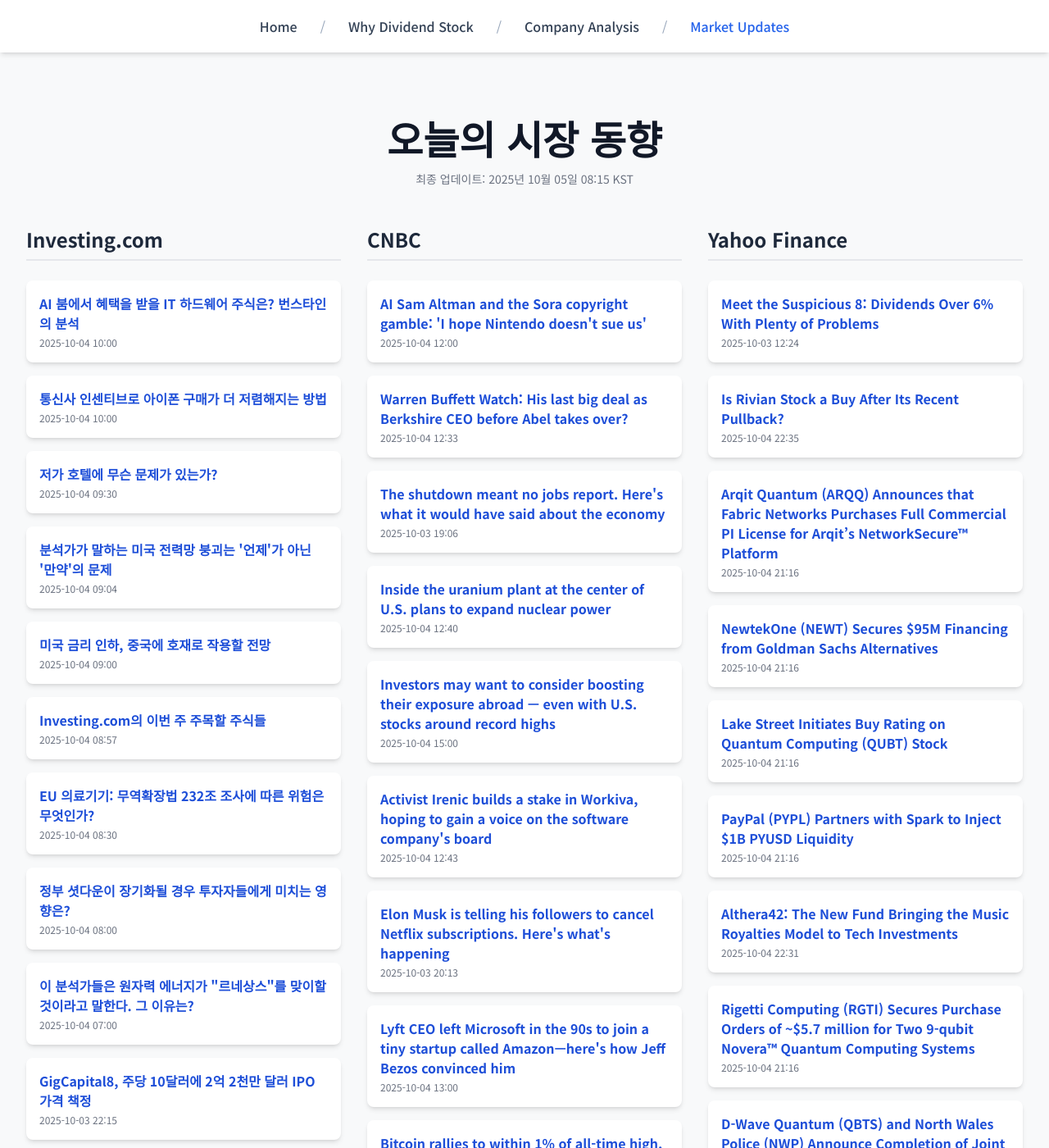
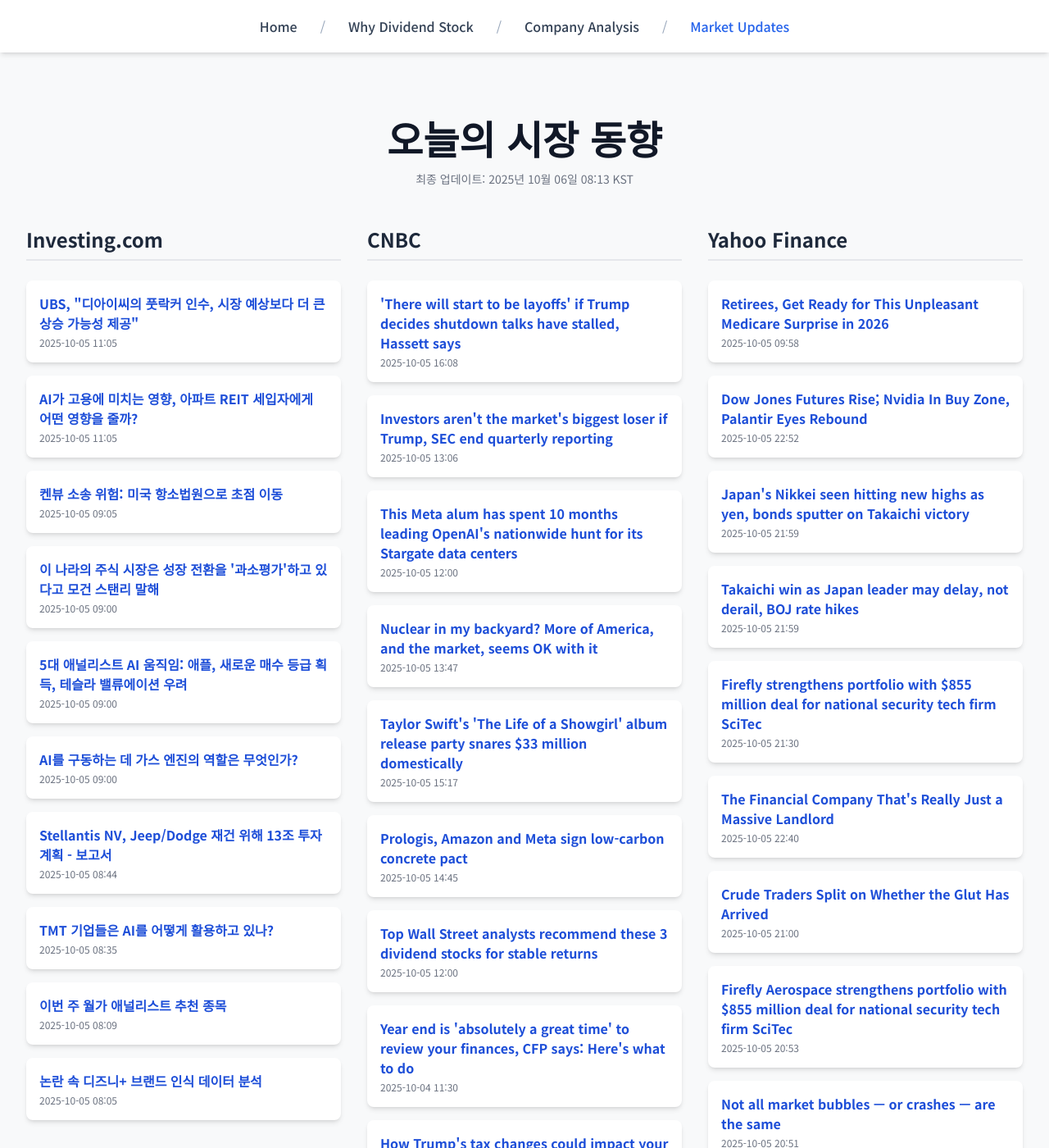
Before and after one commit to Kay-Hwang/my-company-analysis, a Jekyll site: the page built from market-updates.html, in a window 1280 px wide and 1400 px high. Shown: the whole window at 82% size. Built offline with Jekyll 4.4.1, drawn with Linux system fonts in a browser that asks for light colours; nearby versions of some CDN libraries; a script that is not in the unit is left out; some of the changed text lies outside the part shown.

Commit message:
Update daily data

```diff
--- a/_data/latest_data.json
+++ b/_data/latest_data.json
@@ -1,190 +1,190 @@
 {
-  "lastUpdated": "2025년 10월 05일 08:15 KST",
+  "lastUpdated": "2025년 10월 06일 08:13 KST",
   "news": {
     "investing": [
       {
-        "title": "AI 붐에서 혜택을 받을 IT 하드웨어 주식은? 번스타인의 분석",
-        "link": "https://kr.investing.com/news/stock-market-news/article-1657884",
-        "pubDate": "2025-10-04 10:00:12",
-        "summary": "AI 붐에서 혜택을 받을 IT 하드웨어 주식은? 번스타인의 분석"
+        "title": "UBS, \"디아이씨의 풋락커 인수, 시장 예상보다 더 큰 상승 가능성 제공\"",
+        "link": "https://kr.investing.com/news/stock-market-news/article-1657971",
+        "pubDate": "2025-10-05 11:05:07",
+        "summary": "UBS, \"디아이씨의 풋락커 인수, 시장 예상보다 더 큰 상승 가능성 제공\""
       },
       {
-        "title": "통신사 인센티브로 아이폰 구매가 더 저렴해지는 방법",
-        "link": "https://kr.investing.com/news/stock-market-news/article-1657883",
-        "pubDate": "2025-10-04 10:00:07",
-        "summary": "통신사 인센티브로 아이폰 구매가 더 저렴해지는 방법"
+        "title": "AI가 고용에 미치는 영향, 아파트 REIT 세입자에게 어떤 영향을 줄까?",
+        "link": "https://kr.investing.com/news/stock-market-news/article-1657972",
+        "pubDate": "2025-10-05 11:05:03",
+        "summary": "AI가 고용에 미치는 영향, 아파트 REIT 세입자에게 어떤 영향을 줄까?"
       },
       {
-        "title": "저가 호텔에 무슨 문제가 있는가?",
-        "link": "https://kr.investing.com/news/stock-market-news/article-1657882",
-        "pubDate": "2025-10-04 09:30:08",
-        "summary": "저가 호텔에 무슨 문제가 있는가?"
+        "title": "켄뷰 소송 위험: 미국 항소법원으로 초점 이동",
+        "link": "https://kr.investing.com/news/stock-market-news/article-1657958",
+        "pubDate": "2025-10-05 09:05:03",
+        "summary": "켄뷰 소송 위험: 미국 항소법원으로 초점 이동"
       },
       {
-        "title": "분석가가 말하는 미국 전력망 붕괴는 '언제'가 아닌 '만약'의 문제",
-        "link": "https://kr.investing.com/news/stock-market-news/article-1657881",
-        "pubDate": "2025-10-04 09:04:21",
-        "summary": "분석가가 말하는 미국 전력망 붕괴는 '언제'가 아닌 '만약'의 문제"
+        "title": "이 나라의 주식 시장은 성장 전환을 '과소평가'하고 있다고 모건 스탠리 말해",
+        "link": "https://kr.investing.com/news/stock-market-news/article-1657955",
+        "pubDate": "2025-10-05 09:00:16",
+        "summary": "이 나라의 주식 시장은 성장 전환을 '과소평가'하고 있다고 모건 스탠리 말해"
       },
       {
-        "title": "미국 금리 인하, 중국에 호재로 작용할 전망",
-        "link": "https://kr.investing.com/news/stock-market-news/article-1657879",
-        "pubDate": "2025-10-04 09:00:04",
-        "summary": "미국 금리 인하, 중국에 호재로 작용할 전망"
+        "title": "5대 애널리스트 AI 움직임: 애플, 새로운 매수 등급 획득, 테슬라 밸류에이션 우려",
+        "link": "https://kr.investing.com/news/stock-market-news/article-1657956",
+        "pubDate": "2025-10-05 09:00:12",
+        "summary": "5대 애널리스트 AI 움직임: 애플, 새로운 매수 등급 획득, 테슬라 밸류에이션 우려"
       },
       {
-        "title": "Investing.com의 이번 주 주목할 주식들",
-        "link": "https://kr.investing.com/news/stock-market-news/article-1657878",
-        "pubDate": "2025-10-04 08:57:37",
-        "summary": "Investing.com의 이번 주 주목할 주식들"
+        "title": "AI를 구동하는 데 가스 엔진의 역할은 무엇인가?",
+        "link": "https://kr.investing.com/news/stock-market-news/article-1657954",
+        "pubDate": "2025-10-05 09:00:08",
+        "summary": "AI를 구동하는 데 가스 엔진의 역할은 무엇인가?"
       },
       {
-        "title": "EU 의료기기: 무역확장법 232조 조사에 따른 위험은 무엇인가?",
-        "link": "https://kr.investing.com/news/stock-market-news/article-1657876",
-        "pubDate": "2025-10-04 08:30:04",
-        "summary": "EU 의료기기: 무역확장법 232조 조사에 따른 위험은 무엇인가?"
+        "title": "Stellantis NV, Jeep/Dodge 재건 위해 13조 투자 계획 - 보고서",
+        "link": "https://kr.investing.com/news/stock-market-news/article-93CH-1657952",
+        "pubDate": "2025-10-05 08:44:23",
+        "summary": "Stellantis NV, Jeep/Dodge 재건 위해 13조 투자 계획 - 보고서"
       },
       {
-        "title": "정부 셧다운이 장기화될 경우 투자자들에게 미치는 영향은?",
-        "link": "https://kr.investing.com/news/stock-market-news/article-1657873",
-        "pubDate": "2025-10-04 08:00:10",
-        "summary": "정부 셧다운이 장기화될 경우 투자자들에게 미치는 영향은?"
+        "title": "TMT 기업들은 AI를 어떻게 활용하고 있나?",
+        "link": "https://kr.investing.com/news/stock-market-news/article-1657950",
+        "pubDate": "2025-10-05 08:35:04",
+        "summary": "TMT 기업들은 AI를 어떻게 활용하고 있나?"
       },
       {
-        "title": "이 분석가들은 원자력 에너지가 \"르네상스\"를 맞이할 것이라고 말한다. 그 이유는?",
-        "link": "https://kr.investing.com/news/stock-market-news/article-1657849",
-        "pubDate": "2025-10-04 07:00:04",
-        "summary": "이 분석가들은 원자력 에너지가 \"르네상스\"를 맞이할 것이라고 말한다. 그 이유는?"
+        "title": "이번 주 월가 애널리스트 추천 종목",
+        "link": "https://kr.investing.com/news/stock-market-news/article-1657947",
+        "pubDate": "2025-10-05 08:09:35",
+        "summary": "이번 주 월가 애널리스트 추천 종목"
       },
       {
-        "title": "GigCapital8, 주당 10달러에 2억 2천만 달러 IPO 가격 책정",
-        "link": "https://kr.investing.com/news/stock-market-news/article-432SI-1657801",
-        "pubDate": "2025-10-03 22:15:08",
-        "summary": "GigCapital8, 주당 10달러에 2억 2천만 달러 IPO 가격 책정"
+        "title": "논란 속 디즈니+ 브랜드 인식 데이터 분석",
+        "link": "https://kr.investing.com/news/stock-market-news/article-1657945",
+        "pubDate": "2025-10-05 08:05:04",
+        "summary": "논란 속 디즈니+ 브랜드 인식 데이터 분석"
       }
     ],
     "cnbc": [
       {
-        "title": "AI Sam Altman and the Sora copyright gamble: 'I hope Nintendo doesn't sue us'",
-        "link": "https://www.cnbc.com/2025/10/04/sora-openai-video-app.html",
-        "pubDate": "Sat, 04 Oct 2025 12:00:01 GMT",
-        "summary": "CNBC has seen videos of characters from shows like \"SpongeBob SquarePants\" on the platform and was able to independently generate other characters."
+        "title": "'There will start to be layoffs' if Trump decides shutdown talks have stalled, Hassett says",
+        "link": "https://www.cnbc.com/2025/10/05/trump-layoffs-government-shutdown-kevin-hassett-.html",
+        "pubDate": "Sun, 05 Oct 2025 16:08:21 GMT",
+        "summary": "Democrats are holding firm on their health-care demands, pushing to include a permanent extension of enhanced premium tax credits in funding legislation."
       },
       {
-        "title": "Warren Buffett Watch: His last big deal as Berkshire CEO before Abel takes over?",
-        "link": "https://www.cnbc.com/2025/10/04/warren-buffett-watch-his-last-big-deal-as-berkshire-ceo-before-abel-takes-over.html",
-        "pubDate": "Sat, 04 Oct 2025 12:33:26 GMT",
-        "summary": "Berkshire Hathaway has a deal to pay $9.7 billion in cash to buy OxyChem, Occidental Petroleum's chemical business."
+        "title": "Investors aren't the market's biggest loser if Trump, SEC end quarterly reporting",
+        "link": "https://www.cnbc.com/2025/10/05/trump-sec-quarterly-earnings-reports-accounting-firms.html",
+        "pubDate": "Sun, 05 Oct 2025 13:06:30 GMT",
+        "summary": "The SEC may end the requirement for companies to report results quarterly. The 'Big Four' accounting firms, KPMG, Deloitte, PwC and EY, have a lot to lose."
       },
       {
-        "title": "The shutdown meant no jobs report. Here's what it would have said about the economy",
-        "link": "https://www.cnbc.com/2025/10/03/shutdown-jobs-report-economy.html",
-        "pubDate": "Fri, 03 Oct 2025 19:06:19 GMT",
-        "summary": "While the BLS has gone dark with the shutdown, other reports  suggest the labor market just plodded along in September."
+        "title": "This Meta alum has spent 10 months leading OpenAI's nationwide hunt for its Stargate data centers",
+        "link": "https://www.cnbc.com/2025/10/05/openai-stargate-data-center-buildout-infrastructure-lead-keith-heyde.html",
+        "pubDate": "Sun, 05 Oct 2025 12:00:01 GMT",
+        "summary": "OpenAI's effort to build a massive industrial base to power the future of artificial intelligence is being led by Keith Heyde."
       },
       {
-        "title": "Inside the uranium plant at the center of U.S. plans to expand nuclear power",
-        "link": "https://www.cnbc.com/2025/10/04/urenco-centrus-orano-enriched-uranium-nuclear-russia-ai-data-center.html",
-        "pubDate": "Sat, 04 Oct 2025 12:40:09 GMT",
-        "summary": "Urenco operates the only uranium enrichment plant in the U.S. It is boosting production as the U.S. bans Russian fuel at the same time nuclear demand grows."
+        "title": "Nuclear in my backyard? More of America, and the market, seems OK with it",
+        "link": "https://www.cnbc.com/2025/10/05/nuclear-power-modular-reactor-energy-demand-public-market-risks.html",
+        "pubDate": "Sun, 05 Oct 2025 13:47:17 GMT",
+        "summary": "Small modular reactors are being planned as big part of the nuclear power comeback across the U.S., with some communities pointing to jobs and economic growth."
       },
       {
-        "title": "Investors may want to consider boosting their exposure abroad — even with U.S. stocks around record highs",
-        "link": "https://www.cnbc.com/2025/10/04/case-for-investing-abroad-despite-record-us-market-gains.html",
-        "pubDate": "Sat, 04 Oct 2025 15:00:01 GMT",
-        "summary": "\"Home bias is about as bad as it's ever been in the United States,\" ETF.com's Dave Nadig told CNBC's \"ETF Edge\" this week."
+        "title": "Taylor Swift's 'The Life of a Showgirl' album release party snares $33 million domestically",
+        "link": "https://www.cnbc.com/2025/10/05/taylor-swifts-the-life-of-a-showgirl-album-release-party-box-office.html",
+        "pubDate": "Sun, 05 Oct 2025 15:17:22 GMT",
+        "summary": "Taylor Swift's \"The Life of a Showgirl\" album movie generated an estimated $33 million domestically."
       },
       {
-        "title": "Activist Irenic builds a stake in Workiva, hoping to gain a voice on the software company's board",
-        "link": "https://www.cnbc.com/2025/10/04/activist-irenic-builds-a-stake-in-workiva-hoping-to-gain-two-board-seats.html",
-        "pubDate": "Sat, 04 Oct 2025 12:43:47 GMT",
-        "summary": "The activist investor is calling on Workiva to review strategic alternatives and refresh its board after years of posting losses."
+        "title": "Prologis, Amazon and Meta sign low-carbon concrete pact",
+        "link": "https://www.cnbc.com/2025/10/05/prologis-amazon-and-meta-sign-low-carbon-concrete-pact.html",
+        "pubDate": "Sun, 05 Oct 2025 14:45:09 GMT",
+        "summary": "Concrete manufacturing, and especially cement production, accounts for 8% of global greenhouse gas emissions, according to the World Economic Forum."
       },
       {
-        "title": "Elon Musk is telling his followers to cancel Netflix subscriptions. Here's what's happening",
-        "link": "https://www.cnbc.com/2025/10/02/elon-musk-calls-for-canceling-netflix-whats-happening.html",
-        "pubDate": "Fri, 03 Oct 2025 20:13:51 GMT",
-        "summary": "Elon Musk this week urged his followers to cancel their Netflix subscriptions over a controversy surrounding an animated show and its creator."
+        "title": "Top Wall Street analysts recommend these 3 dividend stocks for stable returns",
+        "link": "https://www.cnbc.com/2025/10/05/top-wall-street-analysts-recommend-these-3-dividend-stocks-for-stable-returns.html",
+        "pubDate": "Sun, 05 Oct 2025 12:00:01 GMT",
+        "summary": "TipRanks' ranking service discusses three dividend-paying stocks, including Brookfield Infrastructure Partners and Ares Capital."
       },
       {
-        "title": "Lyft CEO left Microsoft in the 90s to join a tiny startup called Amazon—here's how Jeff Bezos convinced him",
-        "link": "https://www.cnbc.com/2025/10/04/how-jeff-bezos-convinced-lyft-ceo-to-quit-microsoft-join-amazon-in-the-90s.html",
-        "pubDate": "Sat, 04 Oct 2025 13:00:01 GMT",
-        "summary": "Lyft CEO David Risher admits leaving a multibillion-dollar business to join a 'tiny' online bookstore 'wasn't an entirely rational move.'"
+        "title": "Year end is 'absolutely a great time' to review your finances, CFP says: Here's what to do",
+        "link": "https://www.cnbc.com/2025/10/04/key-financial-steps-for-the-end-of-the-year.html",
+        "pubDate": "Sat, 04 Oct 2025 11:30:02 GMT",
+        "summary": "Experts say that the fourth quarter of the year is an opportunity to look back at your budget and to prepare for the upcoming new year. Here's what to know."
+      },
+      {
+        "title": "How Trump's tax changes could impact your year-end charitable giving",
+        "link": "https://www.cnbc.com/2025/10/05/trumps-tax-changes-charitable-giving.html",
+        "pubDate": "Sun, 05 Oct 2025 11:30:01 GMT",
+        "summary": "President Donald Trump's \"big beautiful bill\" made tax changes that could impact your year-end charitable giving. Here are the things to know."
       },
       {
         "title": "Bitcoin rallies to within 1% of all-time high, gaining safe-haven status during shutdown",
         "link": "https://www.cnbc.com/2025/10/03/bitcoin-rallies-to-within-1percent-of-all-time-high-gaining-safe-haven-status-during-shutdown-.html",
         "pubDate": "Sat, 04 Oct 2025 10:46:15 GMT",
         "summary": "Bitcoin is trading within striking distance of its record price as the U.S. government shutdown enters its third day."
-      },
-      {
-        "title": "Goldman boss David Solomon warns of a stock market drawdown: ‘People won’t feel good’",
-        "link": "https://www.cnbc.com/2025/10/03/goldman-sachs-ceo-david-solomon-warns-stock-market-drawdown-is-coming.html",
-        "pubDate": "Fri, 03 Oct 2025 15:17:31 GMT",
-        "summary": "The Goldman Sachs CEO said AI presented opportunities but that some investors were overlooking \"things you should be skeptical about.\""
       }
     ],
     "yahoo": [
       {
-        "title": "Meet the Suspicious 8: Dividends Over 6% With Plenty of Problems",
-        "link": "https://www.barrons.com/articles/dividend-stocks-yields-suspicious-90461aa3?siteid=yhoof2&yptr=yahoo",
-        "pubDate": "2025-10-03T12:24:00Z",
-        "summary": "Meet the Suspicious 8: Dividends Over 6% With Plenty of Problems"
+        "title": "Retirees, Get Ready for This Unpleasant Medicare Surprise in 2026",
+        "link": "https://finance.yahoo.com/news/retirees-ready-unpleasant-medicare-surprise-095800021.html",
+        "pubDate": "2025-10-05T09:58:00Z",
+        "summary": "Retirees, Get Ready for This Unpleasant Medicare Surprise in 2026"
       },
       {
-        "title": "Is Rivian Stock a Buy After Its Recent Pullback?",
-        "link": "https://finance.yahoo.com/news/rivian-stock-buy-recent-pullback-223500382.html",
-        "pubDate": "2025-10-04T22:35:00Z",
-        "summary": "Is Rivian Stock a Buy After Its Recent Pullback?"
+        "title": "Dow Jones Futures Rise; Nvidia In Buy Zone, Palantir Eyes Rebound",
+        "link": "https://www.investors.com/market-trend/stock-market-today/dow-jones-futures-nvidia-buy-zone-palantir-tesla-openai-taiwan-semiconductor/?src=A00220&yptr=yahoo",
+        "pubDate": "2025-10-05T22:52:25Z",
+        "summary": "Dow Jones Futures Rise; Nvidia In Buy Zone, Palantir Eyes Rebound"
       },
       {
-        "title": "Arqit Quantum (ARQQ) Announces that Fabric Networks Purchases Full Commercial PI License for Arqit’s NetworkSecure™ Platform",
-        "link": "https://finance.yahoo.com/news/arqit-quantum-arqq-announces-fabric-211603617.html",
-        "pubDate": "2025-10-04T21:16:03Z",
-        "summary": "Arqit Quantum (ARQQ) Announces that Fabric Networks Purchases Full Commercial PI License for Arqit’s NetworkSecure™ Platform"
+        "title": "Japan's Nikkei seen hitting new highs as yen, bonds sputter on Takaichi victory",
+        "link": "https://finance.yahoo.com/news/japans-nikkei-seen-hitting-highs-215952190.html",
+        "pubDate": "2025-10-05T21:59:52Z",
+        "summary": "Japan's Nikkei seen hitting new highs as yen, bonds sputter on Takaichi victory"
       },
       {
-        "title": "NewtekOne (NEWT) Secures $95M Financing from Goldman Sachs Alternatives",
-        "link": "https://finance.yahoo.com/news/newtekone-newt-secures-95m-financing-211602583.html",
-        "pubDate": "2025-10-04T21:16:02Z",
-        "summary": "NewtekOne (NEWT) Secures $95M Financing from Goldman Sachs Alternatives"
+        "title": "Takaichi win as Japan leader may delay, not derail, BOJ rate hikes",
+        "link": "https://finance.yahoo.com/news/takaichi-win-japan-leader-may-215952533.html",
+        "pubDate": "2025-10-05T21:59:52Z",
+        "summary": "Takaichi win as Japan leader may delay, not derail, BOJ rate hikes"
       },
       {
-        "title": "Lake Street Initiates Buy Rating on Quantum Computing (QUBT) Stock",
-        "link": "https://finance.yahoo.com/news/lake-street-initiates-buy-rating-211601987.html",
-        "pubDate": "2025-10-04T21:16:01Z",
-        "summary": "Lake Street Initiates Buy Rating on Quantum Computing (QUBT) Stock"
+        "title": "Firefly strengthens portfolio with $855 million deal for national security tech firm SciTec",
+        "link": "https://finance.yahoo.com/news/firefly-strengthens-portfolio-855-million-213057134.html",
+        "pubDate": "2025-10-05T21:30:57Z",
+        "summary": "Firefly strengthens portfolio with $855 million deal for national security tech firm SciTec"
       },
       {
-        "title": "PayPal (PYPL) Partners with Spark to Inject $1B PYUSD Liquidity",
-        "link": "https://finance.yahoo.com/news/paypal-pypl-partners-spark-inject-211600800.html",
-        "pubDate": "2025-10-04T21:16:00Z",
-        "summary": "PayPal (PYPL) Partners with Spark to Inject $1B PYUSD Liquidity"
+        "title": "The Financial Company That's Really Just a Massive Landlord",
+        "link": "https://finance.yahoo.com/news/financial-company-thats-really-just-224000902.html",
+        "pubDate": "2025-10-05T22:40:00Z",
+        "summary": "The Financial Company That's Really Just a Massive Landlord"
       },
       {
-        "title": "Althera42: The New Fund Bringing the Music Royalties Model to Tech Investments",
-        "link": "https://finance.yahoo.com/news/althera42-fund-bringing-music-royalties-223158413.html",
-        "pubDate": "2025-10-04T22:31:58Z",
-        "summary": "Althera42: The New Fund Bringing the Music Royalties Model to Tech Investments"
+        "title": "Crude Traders Split on Whether the Glut Has Arrived",
+        "link": "https://finance.yahoo.com/news/crude-traders-split-whether-glut-210000784.html",
+        "pubDate": "2025-10-05T21:00:00Z",
+        "summary": "Crude Traders Split on Whether the Glut Has Arrived"
       },
       {
-        "title": "Rigetti Computing (RGTI) Secures Purchase Orders of ~$5.7 million for Two 9-qubit Novera™ Quantum Computing Systems",
-        "link": "https://finance.yahoo.com/news/rigetti-computing-rgti-secures-purchase-211600174.html",
-        "pubDate": "2025-10-04T21:16:00Z",
-        "summary": "Rigetti Computing (RGTI) Secures Purchase Orders of ~$5.7 million for Two 9-qubit Novera™ Quantum Computing Systems"
+        "title": "Firefly Aerospace strengthens portfolio with $855 million deal for national security tech firm SciTec",
+        "link": "https://finance.yahoo.com/news/firefly-aerospace-strengthens-portfolio-855-205354812.html",
+        "pubDate": "2025-10-05T20:53:54Z",
+        "summary": "Firefly Aerospace strengthens portfolio with $855 million deal for national security tech firm SciTec"
       },
       {
-        "title": "D-Wave Quantum (QBTS) and North Wales Police (NWP) Announce Completion of Joint Proof-of-technology Project",
-        "link": "https://finance.yahoo.com/news/d-wave-quantum-qbts-north-211558618.html",
-        "pubDate": "2025-10-04T21:15:58Z",
-        "summary": "D-Wave Quantum (QBTS) and North Wales Police (NWP) Announce Completion of Joint Proof-of-technology Project"
+        "title": "Not all market bubbles — or crashes — are the same",
+        "link": "https://finance.yahoo.com/news/not-all-market-bubbles--or-crashes--are-the-same-205134111.html",
+        "pubDate": "2025-10-05T20:51:34Z",
+        "summary": "Not all market bubbles — or crashes — are the same"
       },
       {
-        "title": "Jefferies Cuts Virtu (VIRT) Target to $49, Maintains Buy Rating",
-        "link": "https://finance.yahoo.com/news/jefferies-cuts-virtu-virt-target-211559312.html",
-        "pubDate": "2025-10-04T21:15:59Z",
-        "summary": "Jefferies Cuts Virtu (VIRT) Target to $49, Maintains Buy Rating"
+        "title": "The Dividend Champions List Wouldn’t Be Complete Without Enterprise Products Partners (EPD)",
+        "link": "https://finance.yahoo.com/news/dividend-champions-list-wouldn-t-200545958.html",
+        "pubDate": "2025-10-05T20:05:45Z",
+        "summary": "The Dividend Champions List Wouldn’t Be Complete Without Enterprise Products Partners (EPD)"
       }
     ]
   }
```
